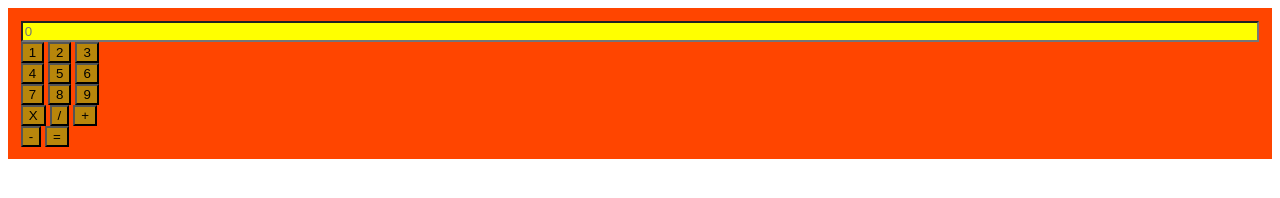
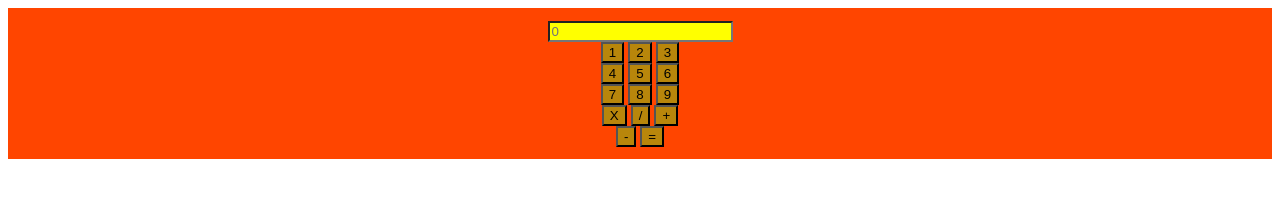
Before and after one commit to matt-nev/Calculator-Layout, a plain HTML site: page index.html in a window 1280 px wide. Drawn offline with Linux system fonts and the light colour scheme.

Commit message:
use codepen to foramt code and live test changes

```diff
--- a/calcstyle.css
+++ b/calcstyle.css
@@ -1,30 +1,34 @@
 .calc {
     display: grid;
     background-color: orangered;
-    background-position: auto;
     padding: 1%;
-    position: relative;
+    position: center;
   }
   .button {
     background-color: darkgoldenrod;
     cursor: grab;
+    margin: auto;
   }
   .input {
     position: center;
     background-color: yellow;
+    margin: auto;
   }
   .row1 {
     position: relative;
+    margin: auto;
   }
   .row2 {
     position: center;
+    margin: auto;
   }
   .row3 {
     position: center;
+    margin: auto;
   }
   .row4 {
-    position: center;
+    margin: auto;
   }
   .row5 {
-    position: center;
+    margin: auto;
   }
--- a/index.html
+++ b/index.html
@@ -1,10 +1,11 @@
 <!DOCTYPE html>
 <html>
-<html lang="en">
+
 <head>
   <title>Nev's Calc</title>
   <link rel="stylesheet" href="calcstyle.css">
 </head>
+
 <body>
   <div class="calc">
     <input type="number" id="inputfield" class="input" placeholder="0">
@@ -34,4 +35,5 @@
     </div>
   </div>
 </body>
+
 </html>
```
Lines whose indentation alone changed are shown as unchanged.
